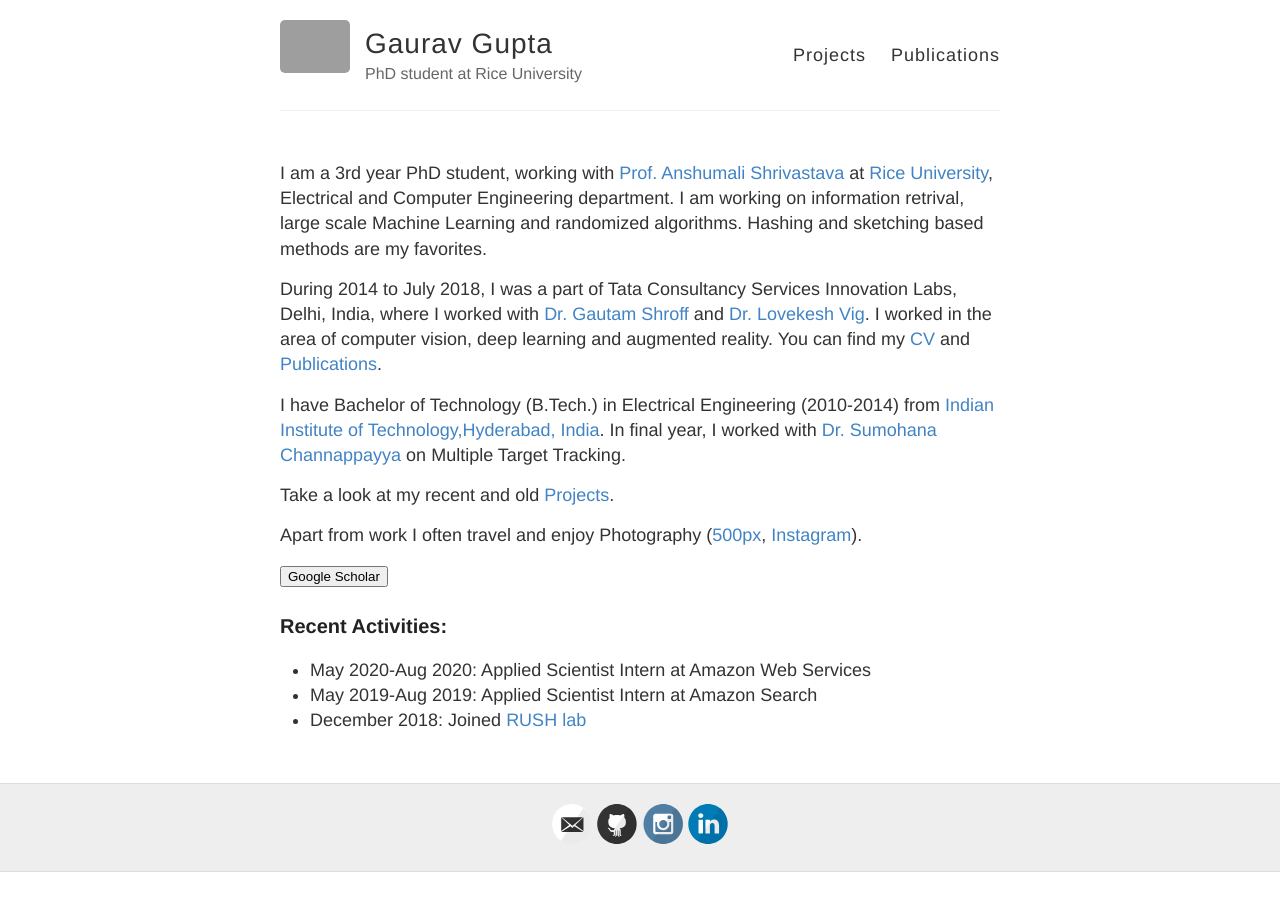
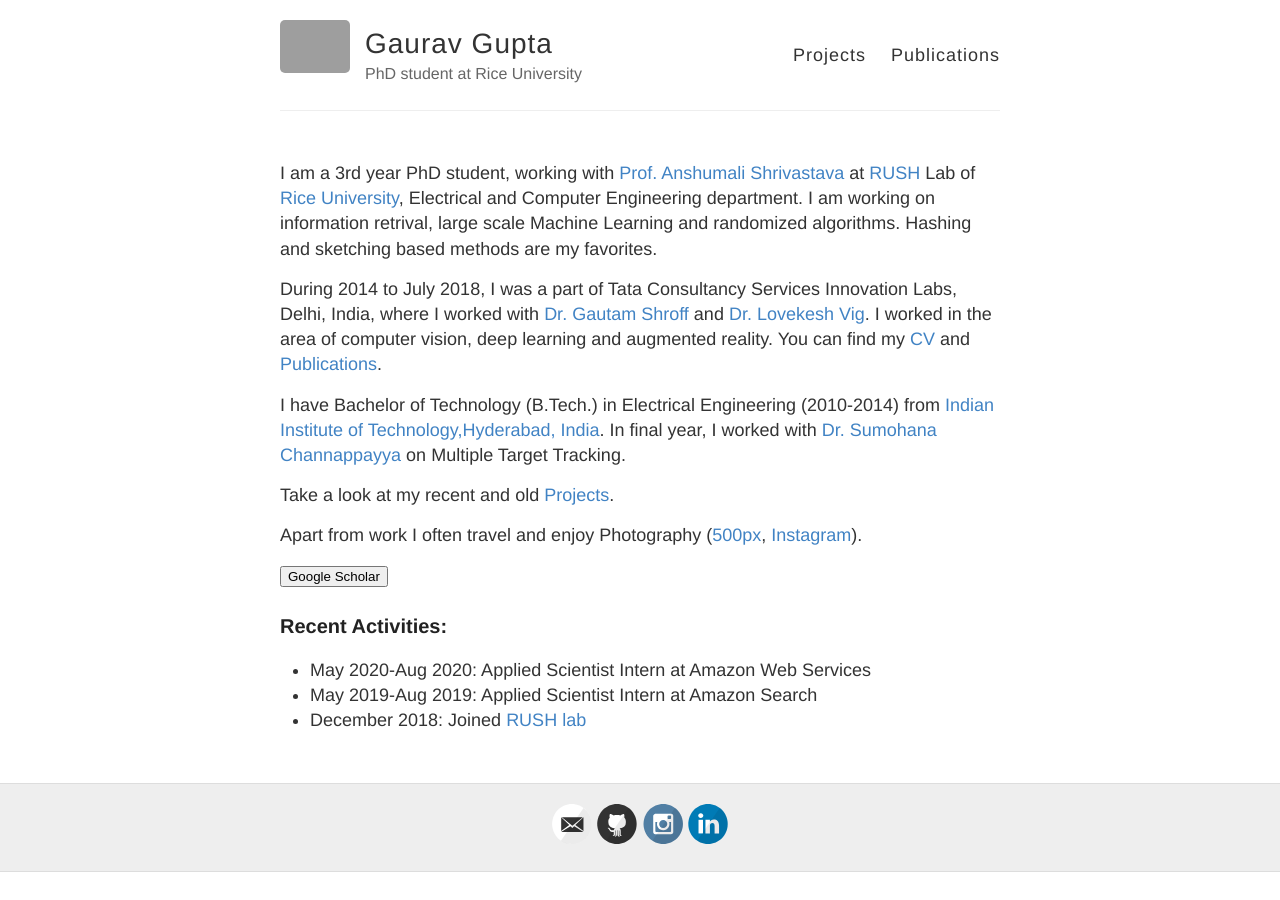
Before and after one commit to gaurav16gupta/gaurav16gupta.github.io, a Jekyll site: the page built from index.md, in a window 1280 px wide. Built offline with Jekyll 4.4.1, drawn with Linux system fonts in a browser that asks for light colours; grey boxes are pictures that could not be loaded.

Commit message:
Update index.md

```diff
--- a/index.md
+++ b/index.md
@@ -3,7 +3,7 @@ layout: page
 published: true
 ---
 
-I am a 3rd year PhD student, working with [Prof. Anshumali Shrivastava](https://www.cs.rice.edu/~as143/) at [Rice University](https://eceweb.rice.edu/), Electrical and Computer Engineering department. I am working on information retrival, large scale Machine Learning and randomized algorithms. Hashing and sketching based methods are my favorites.
+I am a 3rd year PhD student, working with [Prof. Anshumali Shrivastava](https://www.cs.rice.edu/~as143/) at [RUSH](http://rushlab.blogs.rice.edu/about/team/) Lab of [Rice University](https://eceweb.rice.edu/), Electrical and Computer Engineering department. I am working on information retrival, large scale Machine Learning and randomized algorithms. Hashing and sketching based methods are my favorites.
 
 During 2014 to July 2018, I was a part of Tata Consultancy Services Innovation Labs, Delhi, India, where I worked with [Dr. Gautam Shroff](https://www.linkedin.com/in/gautam-shroff-066901/) and [Dr. Lovekesh Vig](https://sites.google.com/site/lovekeshhome/). I worked in the area of computer vision, deep learning and augmented reality. You can find my [CV](https://gaurav16gupta.github.io/ResumeGauravGupta.pdf) and [Publications](https://gaurav16gupta.github.io/publications/).
 
```
